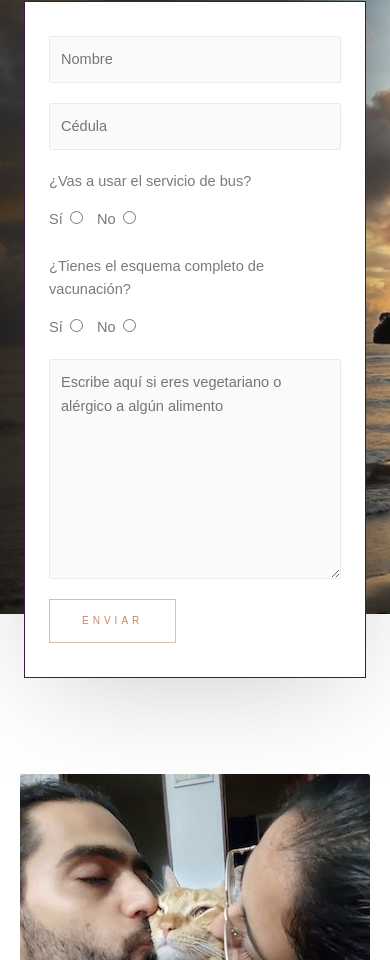
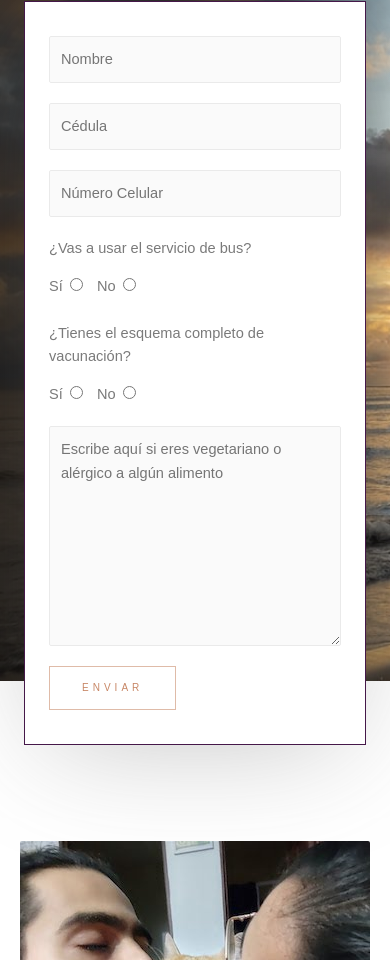
Before and after one commit to josemariogutierrez/natysanti, a website built with Parcel: page src/index.html in a window 390 px wide. Shown: the part 5279-6239 px from the top of the page. Built offline with nearby package versions, Linux system fonts and the light colour scheme; a web font is replaced by a local one.

Commit message:
add phone number

```diff
--- a/src/index.html
+++ b/src/index.html
@@ -724,6 +724,10 @@
 					class="wpforms-field-label wpforms-label-hide" for="wpforms-512-field_0">Cédula</label>
 				<input type="text"
 					id="wpforms-512-field_0" required="" class="wpforms-field-large" name="entry.1298591039" placeholder="Cédula"></div>
+				<div id="wpforms-512-field_0-container" class="wpforms-field wpforms-field-name" data-field-id="0"><label
+					class="wpforms-field-label wpforms-label-hide" for="wpforms-512-field_0">Celular</label>
+				<input type="text"
+					id="wpforms-512-field_0" required="" class="wpforms-field-large" name="entry.1954522440" placeholder="Número Celular"></div>
 		    <div id="wpforms-512-field_3-container" class="wpforms-field wpforms-field-text" data-field-id="3">
 				<p>¿Vas a usar el servicio de bus?</p>
             <label for="si-asisto">Sí</label>
```
